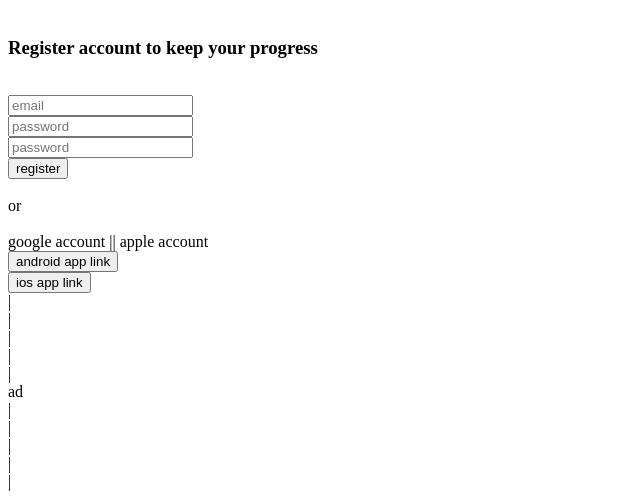
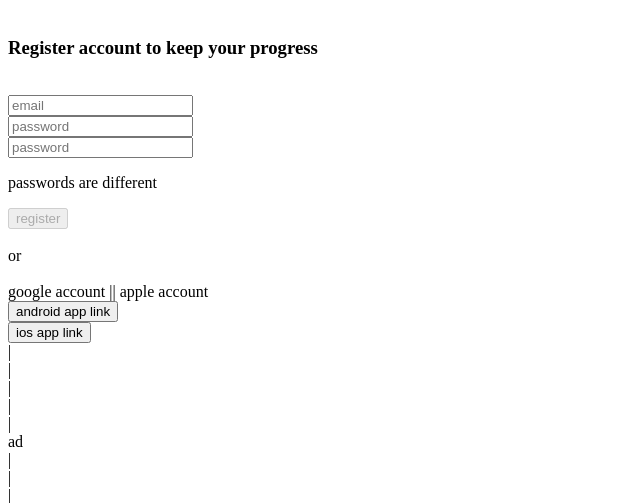
Before and after one commit to AleksandrVladimirovichNaumov/Patterns, a Python web app: template newwords/templates/registration.html in a window 1280 px wide. Shown: the part 130-633 px from the top of the page, without its empty margins (0-640 px from the left). Run offline with Jinja, Linux system fonts and the light colour scheme; the template is opened without the code that fills it, so the values that code supplies are empty.

Commit message:
registration template update

```diff
--- a/newwords/templates/registration.html
+++ b/newwords/templates/registration.html
@@ -4,16 +4,14 @@
 <h3>Register account to keep your progress</h3> <br>
 <form action="" method="post">
 
-<!--    <label for="email">email:</label>-->
-    <input type="text" id="email" name="email" class="input_app" placeholder="email">
-
+    <input type="text" id="email" name="email" class="input_app" placeholder="email" oninput="emailCheck()">
     <br>
-<!--    <label for="password">password:</label>-->
-    <input type="password" id="password" name="password" class="input_app" placeholder="password">
+    <input type="password" id="password" name="password" class="input_app" placeholder="password" oninput="passCheck()">
     <br>
-    <input type="password" id="password_2" name="password_2" class="input_app" placeholder="password">
+    <input type="password" id="password_2" name="password_2" class="input_app" placeholder="password" oninput="passCheck()">
     <br>
-    <input type="submit" id="login" name="login" class="button_app" value="register">
+    <p id="passwords_status" class="pass_status">passwords are different</p>
+    <input type="submit" id="register" name="register" class="button_app" value="register" disabled="disabled">
     <br>
     <br>
     or
@@ -26,3 +24,63 @@
 {% block title %}
 NewWords: registration
 {% endblock %}
+{% block script %}
+<script>
+    let passOk = false;
+    let re = /^(([^<>()[\]\\.,;:\s@"]+(\.[^<>()[\]\\.,;:\s@"]+)*)|(".+"))@((\[[0-9]{1,3}\.[0-9]{1,3}\.[0-9]{1,3}\.[0-9]{1,3}\])|(([a-zA-Z\-0-9]+\.)+[a-zA-Z]{2,}))$/;
+    function passCheck() {
+        let passInput1 = document.getElementById("password");
+        let passInput2 = document.getElementById("password_2");
+        let passStatus = document.getElementById("passwords_status");
+        let registerButton = document.getElementById("register");
+        let emailInput = document.getElementById("email");
+        if (passInput1.value === passInput2.value) {
+            if (emailInput.value.toLowerCase().match(re)){
+                passStatus.style.color = "green";
+                passStatus.innerText = "passwords are same";
+                passStatus.style.visibility = "visible";
+                passOk = true
+                registerButton.disabled = false;
+            }else{
+                passStatus.style.color = "red";
+                passStatus.innerText = "email is not valid";
+                passStatus.style.visibility = "visible";
+                registerButton.disabled = true;
+                passOk = true
+            }
+
+        } else {
+            passStatus.style.color = "red";
+            passStatus.innerText = "passwords are different";
+            passStatus.style.visibility = "visible";
+            registerButton.disabled = true;
+        }
+    }
+    function emailCheck() {
+        let emailInput = document.getElementById("email");
+        let registerButton = document.getElementById("register");
+        let passStatus = document.getElementById("passwords_status");
+        if (emailInput.value.toLowerCase().match(re)) {
+            if (passOk){
+                passStatus.style.color = "green";
+                passStatus.innerText = "email is valid";
+                passStatus.style.visibility = "visible";
+
+                registerButton.disabled = false;
+            }else{
+                passStatus.style.color = "red";
+                passStatus.innerText = "passwords are different";
+                passStatus.style.visibility = "visible";
+                registerButton.disabled = true;
+
+            }
+
+        } else {
+            passStatus.style.color = "red";
+            passStatus.innerText = "email is not valid";
+            passStatus.style.visibility = "visible";
+            registerButton.disabled = true;
+        }
+    }
+</script>
+{% endblock %}
```
Also changed, not shown: newwords/templates/main.css (+6 -1 lines).
